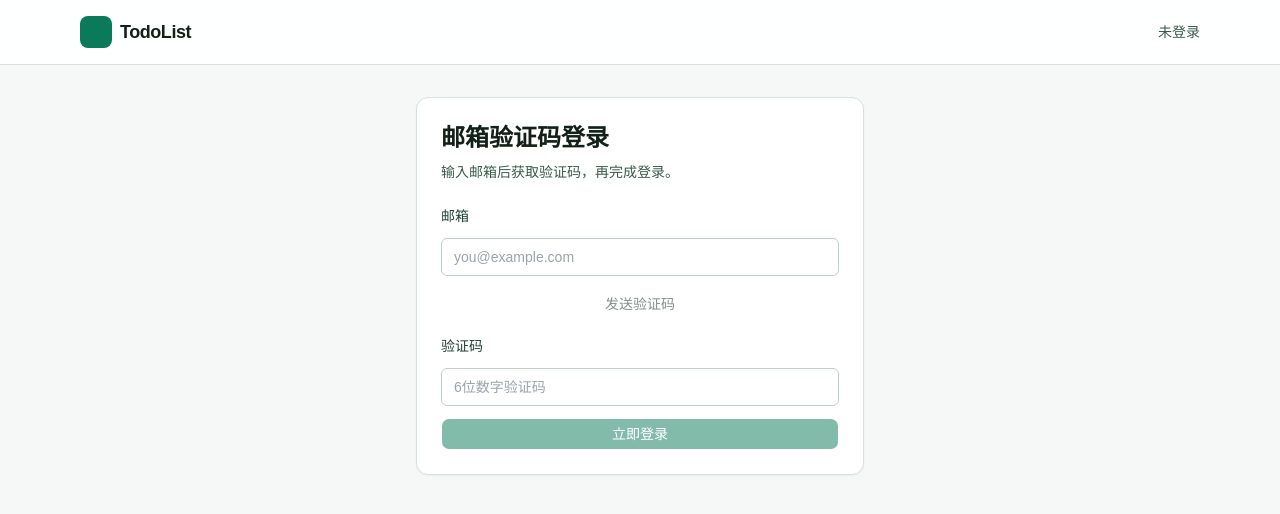
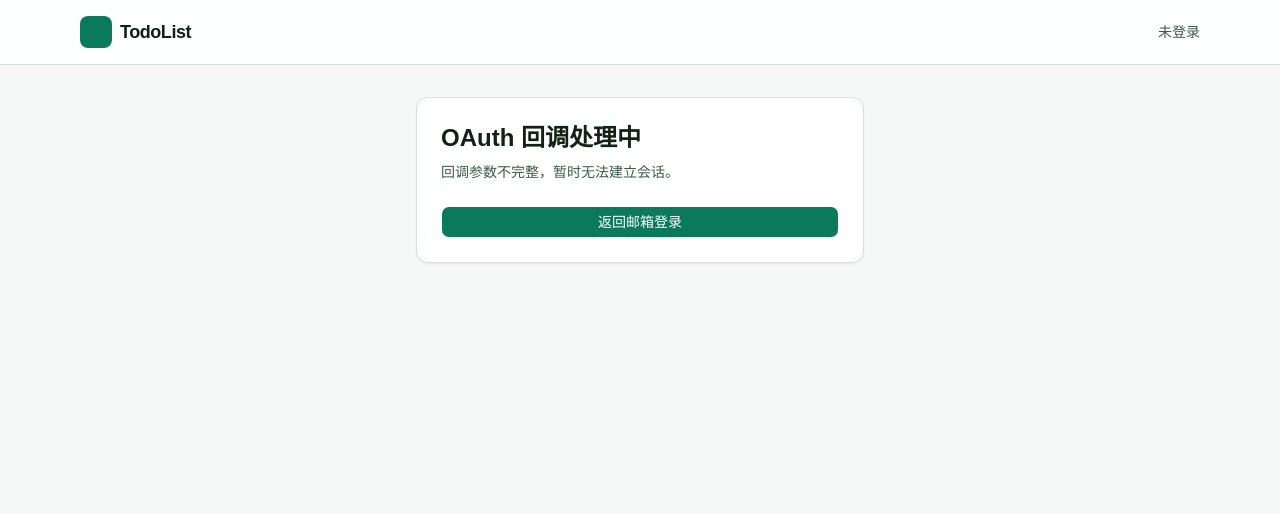
Before and after one commit to Yaosanqi137/TodoList, a React (Vite) app in the folder apps/web/: page /auth/callback/1 in a window 1280 px wide. Before the commit this address led to /login/email. Shown: the top 514 px of the page. Built offline with nearby package versions, Linux system fonts and the light colour scheme.

Commit message:
feat(web-auth): add oauth callbacks and session bootstrap

```diff
--- a/apps/web/src/App.tsx
+++ b/apps/web/src/App.tsx
@@ -1,11 +1,24 @@
 import { useState } from "react";
 import { Navigate, Route, Routes, useNavigate } from "react-router-dom";
 import { EmailLoginPage } from "@/pages/email-login-page";
+import { OAuthCallbackPage } from "@/pages/oauth-callback-page";
 import { TodoShellPage } from "@/pages/todo-shell-page";
 import type { EmailLoginResult } from "@/services/auth-api";
+import { loadSession, saveSession, type WebSession } from "@/services/session-storage";
+
+function toWebSession(payload: EmailLoginResult): WebSession {
+  return {
+    accessToken: payload.accessToken,
+    refreshToken: payload.refreshToken,
+    user: {
+      id: payload.user.id,
+      email: payload.user.email
+    }
+  };
+}
 
 function App() {
-  const [session, setSession] = useState<EmailLoginResult | null>(null);
+  const [session, setSession] = useState<WebSession | null>(() => loadSession());
   const navigate = useNavigate();
 
   return (
@@ -26,14 +39,31 @@ function App() {
             element={
               <EmailLoginPage
                 onLoginSuccess={(payload) => {
-                  setSession(payload);
+                  const nextSession = toWebSession(payload);
+                  saveSession(nextSession);
+                  setSession(nextSession);
                   navigate("/");
                 }}
               />
             }
           />
-          <Route path="/" element={<TodoShellPage session={session} />} />
-          <Route path="*" element={<Navigate to="/login/email" replace />} />
+          <Route
+            path="/auth/callback/:provider"
+            element={
+              <OAuthCallbackPage
+                onBootstrapSession={(nextSession) => {
+                  setSession(nextSession);
+                }}
+              />
+            }
+          />
+          <Route
+            path="/"
+            element={
+              session ? <TodoShellPage session={session} /> : <Navigate to="/login/email" replace />
+            }
+          />
+          <Route path="*" element={<Navigate to={session ? "/" : "/login/email"} replace />} />
         </Routes>
       </main>
     </div>
--- a/apps/web/src/pages/email-login-page.tsx
+++ b/apps/web/src/pages/email-login-page.tsx
@@ -6,6 +6,17 @@ import { loginWithEmailCode, sendEmailCode, type EmailLoginResult } from "@/serv
 type EmailLoginPageProps = {
   onLoginSuccess: (payload: EmailLoginResult) => void;
 };
+
+const DEFAULT_API_BASE_URL = "http://localhost:3000";
+
+function resolveApiBaseUrl(): string {
+  const envBaseUrl = import.meta.env.VITE_API_BASE_URL as string | undefined;
+  if (!envBaseUrl) {
+    return DEFAULT_API_BASE_URL;
+  }
+
+  return envBaseUrl.replace(/\/+$/, "");
+}
 
 export function EmailLoginPage({ onLoginSuccess }: EmailLoginPageProps) {
   const [email, setEmail] = useState("");
@@ -35,7 +46,7 @@ export function EmailLoginPage({ onLoginSuccess }: EmailLoginPageProps) {
       setError(null);
       setMessage(null);
       const result = await sendEmailCode(email.trim());
-      setMessage(`验证码已发送，有效期 ${result.expiresInSeconds} 秒`);
+      setMessage(`验证码已发送，有效期 ${result.expiresInSeconds} 秒。`);
 
       let remain = 60;
       setCodeCooldown(remain);
@@ -75,7 +86,9 @@ export function EmailLoginPage({ onLoginSuccess }: EmailLoginPageProps) {
   return (
     <div className="mx-auto w-full max-w-md rounded-xl border border-[#d7e2db] bg-white p-6 shadow-sm">
       <h1 className="text-2xl font-semibold text-[#122117]">邮箱验证码登录</h1>
-      <p className="mt-2 text-sm text-[#3a5a4a]">输入邮箱后获取验证码，再完成登录。</p>
+      <p className="mt-2 text-sm text-[#3a5a4a]">
+        输入邮箱后获取验证码，再完成登录。你也可以直接使用第三方账号登录。
+      </p>
 
       <form className="mt-6 space-y-3" onSubmit={handleSendCode}>
         <label className="block text-sm font-medium text-[#244236]" htmlFor="email">
@@ -90,11 +103,7 @@ export function EmailLoginPage({ onLoginSuccess }: EmailLoginPageProps) {
           onChange={(event) => setEmail(event.target.value)}
         />
         <Button type="submit" disabled={!canSendCode} className="w-full">
-          {sendingCode
-            ? "发送中..."
-            : codeCooldown > 0
-              ? `${codeCooldown}s 后可重发`
-              : "发送验证码"}
+          {sendingCode ? "发送中..." : codeCooldown > 0 ? `${codeCooldown} 秒后重发` : "发送验证码"}
         </Button>
       </form>
 
@@ -121,6 +130,24 @@ export function EmailLoginPage({ onLoginSuccess }: EmailLoginPageProps) {
         </Button>
       </form>
 
+      <div className="mt-6 grid grid-cols-1 gap-2">
+        <a href={`${resolveApiBaseUrl()}/auth/oauth/github`}>
+          <Button type="button" variant="outline" className="w-full">
+            使用 GitHub 登录
+          </Button>
+        </a>
+        <a href={`${resolveApiBaseUrl()}/auth/oauth/qq`}>
+          <Button type="button" variant="outline" className="w-full">
+            使用 QQ 登录
+          </Button>
+        </a>
+        <a href={`${resolveApiBaseUrl()}/auth/oauth/wechat`}>
+          <Button type="button" variant="outline" className="w-full">
+            使用微信登录
+          </Button>
+        </a>
+      </div>
+
       {message ? <p className="mt-4 text-sm text-[#0a7a5a]">{message}</p> : null}
       {error ? <p className="mt-2 text-sm text-[#b42318]">{error}</p> : null}
     </div>
--- /dev/null
+++ b/apps/web/src/pages/oauth-callback-page.tsx
@@ -0,0 +1,65 @@
+import { useMemo } from "react";
+import { useNavigate, useSearchParams } from "react-router-dom";
+import { Button } from "@/components/ui/button";
+import { saveSession, type WebSession } from "@/services/session-storage";
+
+type OAuthCallbackPageProps = {
+  onBootstrapSession: (session: WebSession) => void;
+};
+
+export function OAuthCallbackPage({ onBootstrapSession }: OAuthCallbackPageProps) {
+  const [searchParams] = useSearchParams();
+  const navigate = useNavigate();
+
+  const parseResult = useMemo(() => {
+    const accessToken = searchParams.get("accessToken");
+    const refreshToken = searchParams.get("refreshToken");
+    const userId = searchParams.get("userId");
+    const email = searchParams.get("email");
+
+    if (!accessToken || !refreshToken || !userId || !email) {
+      return {
+        ok: false as const,
+        reason: "回调参数不完整，暂时无法建立会话。"
+      };
+    }
+
+    return {
+      ok: true as const,
+      session: {
+        accessToken,
+        refreshToken,
+        user: {
+          id: userId,
+          email
+        }
+      }
+    };
+  }, [searchParams]);
+
+  function handleContinue(): void {
+    if (!parseResult.ok) {
+      navigate("/login/email", { replace: true });
+      return;
+    }
+
+    saveSession(parseResult.session);
+    onBootstrapSession(parseResult.session);
+    navigate("/", { replace: true });
+  }
+
+  return (
+    <div className="mx-auto w-full max-w-md rounded-xl border border-[#d7e2db] bg-white p-6 shadow-sm">
+      <h1 className="text-2xl font-semibold text-[#122117]">OAuth 回调处理中</h1>
+      <p className="mt-2 text-sm text-[#3a5a4a]">
+        {parseResult.ok ? "已收到回调参数，点击继续进入工作台。" : parseResult.reason}
+      </p>
+      <Button
+        className="mt-6 w-full bg-[#0a7a5a] text-white hover:bg-[#0a7a5a]/90"
+        onClick={handleContinue}
+      >
+        {parseResult.ok ? "继续" : "返回邮箱登录"}
+      </Button>
+    </div>
+  );
+}
--- a/apps/web/src/pages/todo-shell-page.tsx
+++ b/apps/web/src/pages/todo-shell-page.tsx
@@ -1,7 +1,7 @@
-import type { EmailLoginResult } from "@/services/auth-api";
+import type { WebSession } from "@/services/session-storage";
 
 type TodoShellPageProps = {
-  session: EmailLoginResult | null;
+  session: WebSession | null;
 };
 
 export function TodoShellPage({ session }: TodoShellPageProps) {
@@ -9,9 +9,7 @@ export function TodoShellPage({ session }: TodoShellPageProps) {
     <div className="rounded-xl border border-[#d7e2db] bg-white p-6 shadow-sm">
       <h1 className="text-2xl font-semibold text-[#122117]">TodoList 工作台</h1>
       <p className="mt-2 text-sm text-[#3a5a4a]">
-        {session
-          ? `当前登录用户：${session.user.email}`
-          : "当前未建立会话，后续提交会补齐会话恢复和路由守卫。"}
+        {session ? `当前登录邮箱：${session.user.email}` : "当前未建立登录会话，请先完成登录。"}
       </p>
     </div>
   );
--- /dev/null
+++ b/apps/web/src/services/session-storage.ts
@@ -0,0 +1,67 @@
+import type { EmailLoginResult } from "@/services/auth-api";
+
+const SESSION_STORAGE_KEY = "todolist.web.session";
+
+export type WebSession = {
+  accessToken: string;
+  refreshToken: string;
+  user: {
+    id: string;
+    email: string;
+  };
+};
+
+function isValidSession(payload: unknown): payload is WebSession {
+  if (!payload || typeof payload !== "object") {
+    return false;
+  }
+
+  const data = payload as {
+    accessToken?: unknown;
+    refreshToken?: unknown;
+    user?: {
+      id?: unknown;
+      email?: unknown;
+    };
+  };
+
+  return (
+    typeof data.accessToken === "string" &&
+    typeof data.refreshToken === "string" &&
+    typeof data.user?.id === "string" &&
+    typeof data.user?.email === "string"
+  );
+}
+
+export function loadSession(): WebSession | null {
+  const raw = window.localStorage.getItem(SESSION_STORAGE_KEY);
+  if (!raw) {
+    return null;
+  }
+
+  try {
+    const parsed = JSON.parse(raw) as unknown;
+    if (!isValidSession(parsed)) {
+      return null;
+    }
+    return parsed;
+  } catch {
+    return null;
+  }
+}
+
+export function saveSession(payload: EmailLoginResult | WebSession): void {
+  const session: WebSession = {
+    accessToken: payload.accessToken,
+    refreshToken: payload.refreshToken,
+    user: {
+      id: payload.user.id,
+      email: payload.user.email
+    }
+  };
+  window.localStorage.setItem(SESSION_STORAGE_KEY, JSON.stringify(session));
+}
+
+export function clearSession(): void {
+  window.localStorage.removeItem(SESSION_STORAGE_KEY);
+}
```
